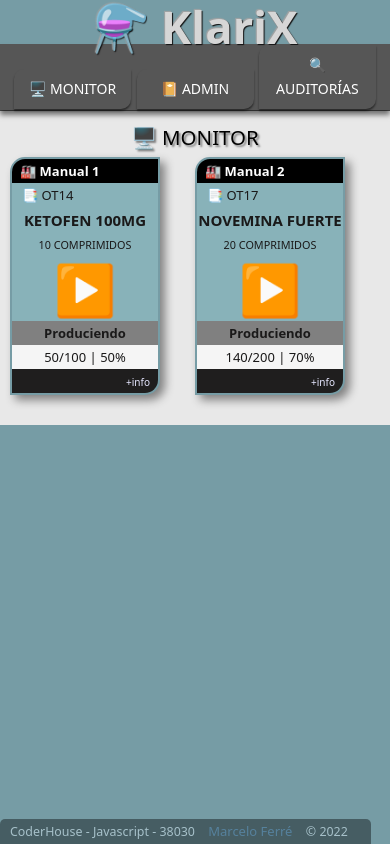
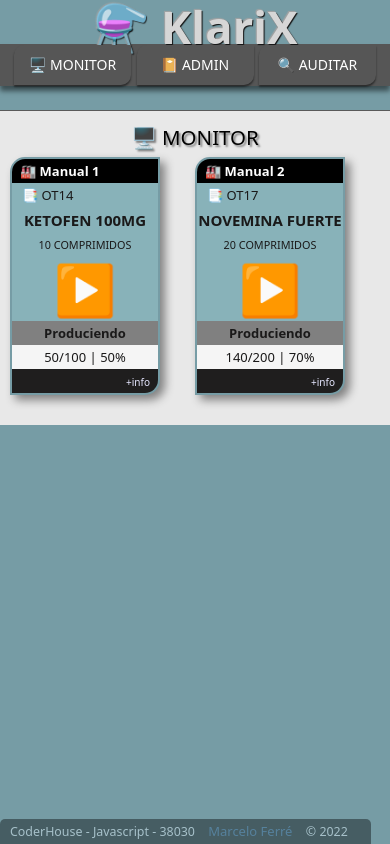
Before and after one commit to MarceloFerre/Klarix, a plain HTML site: page index.html in a window 390 px wide. Drawn offline with Linux system fonts and the light colour scheme.

Commit message:
cambios para menos responsive

```diff
--- a/index.html
+++ b/index.html
@@ -22,7 +22,7 @@
       <div class="navbar">
         <button class="navbar-item" onclick="VerMonitor()">🖥️ MONITOR</button>
         <button class="navbar-item" onclick="VerAdmin()">📔 ADMIN</button>
-        <button class="navbar-item" onclick="VerAudit()">🔍 AUDITORÍAS</button>
+        <button class="navbar-item" onclick="VerAudit()">🔍 AUDITAR</button>
       </div>
     </nav>
   </header>
```
